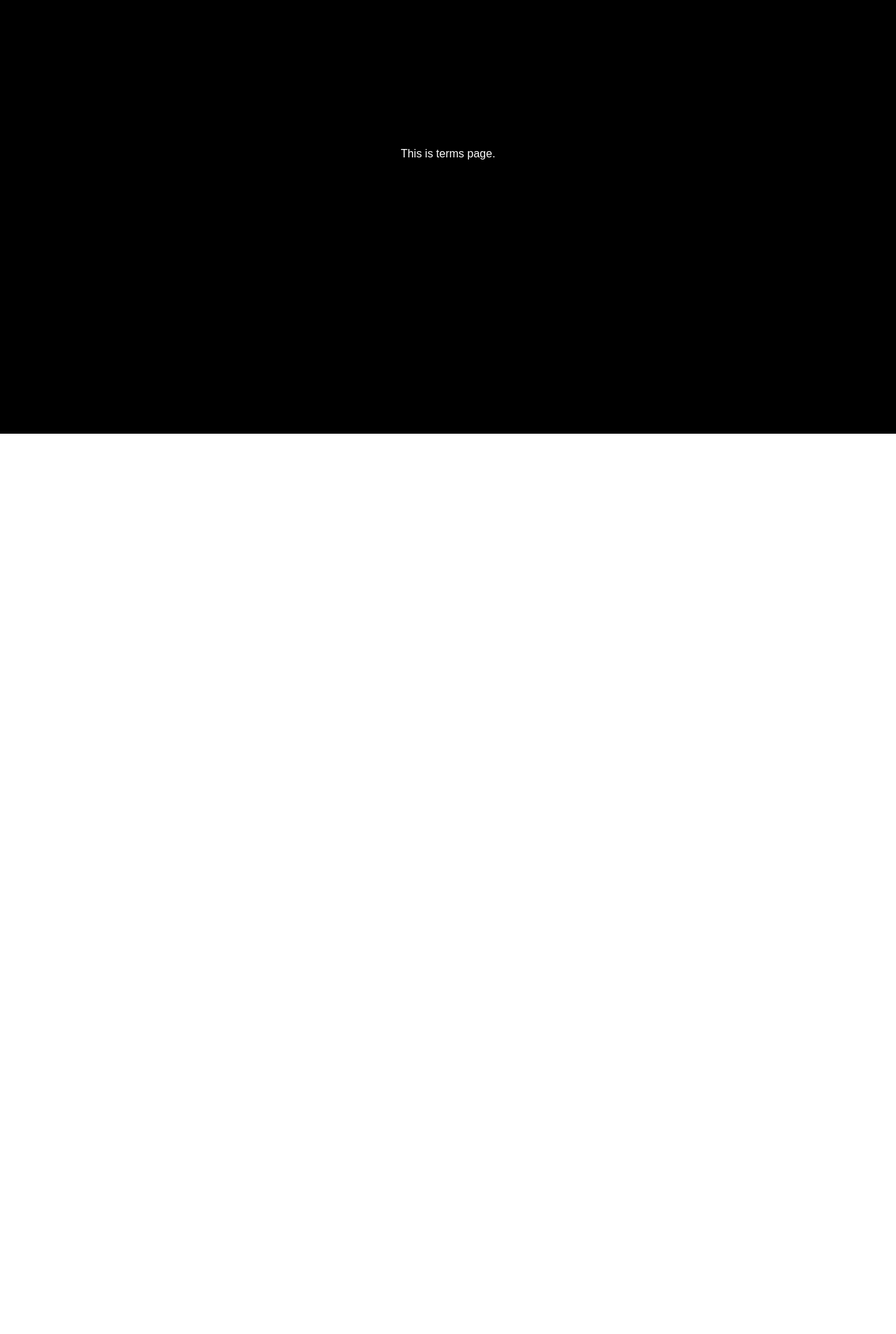
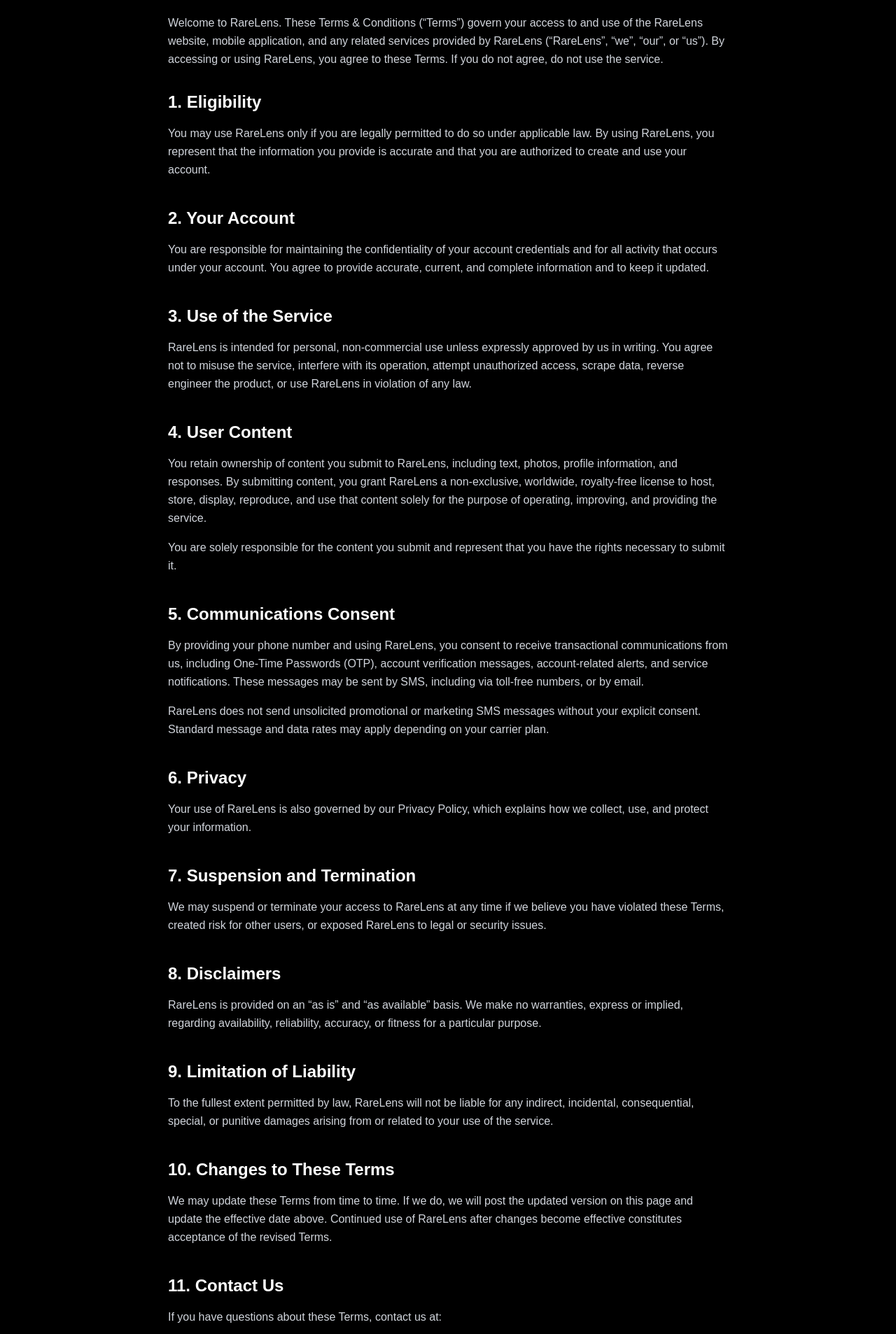
Before and after one commit to AakashKakkar/rarelens-site, a Next.js app: page /terms in a window 1280 px wide. Shown: the part 180-2087 px from the top of the page at 70% size. Before the commit the page ends 800 px from the top, so only its background shows below. Built offline with nearby package versions, Linux system fonts and the light colour scheme.

Commit message:
final terms page

```diff
--- a/app/terms/page.tsx
+++ b/app/terms/page.tsx
@@ -1,7 +1,139 @@
 export default function TermsPage() {
   return (
-    <div className="min-h-screen bg-black text-white flex items-center justify-center">
-      <div>This is terms page.</div>
+    <div className="min-h-screen bg-black text-white px-6 py-20 flex justify-center">
+      <div className="max-w-[800px] w-full">
+        <h1 className="text-4xl font-bold mb-8">Terms & Conditions</h1>
+
+        <p className="text-gray-400 mb-6">
+          Effective Date: April 13, 2026
+        </p>
+
+        <p className="mb-8 text-gray-300 leading-relaxed">
+          Welcome to RareLens. These Terms & Conditions (“Terms”) govern your
+          access to and use of the RareLens website, mobile application, and any
+          related services provided by RareLens (“RareLens”, “we”, “our”, or “us”).
+          By accessing or using RareLens, you agree to these Terms. If you do not
+          agree, do not use the service.
+        </p>
+
+        <Section title="1. Eligibility">
+          <p className="text-gray-300 leading-relaxed">
+            You may use RareLens only if you are legally permitted to do so under
+            applicable law. By using RareLens, you represent that the information
+            you provide is accurate and that you are authorized to create and use
+            your account.
+          </p>
+        </Section>
+
+        <Section title="2. Your Account">
+          <p className="text-gray-300 leading-relaxed">
+            You are responsible for maintaining the confidentiality of your account
+            credentials and for all activity that occurs under your account. You
+            agree to provide accurate, current, and complete information and to
+            keep it updated.
+          </p>
+        </Section>
+
+        <Section title="3. Use of the Service">
+          <p className="text-gray-300 leading-relaxed">
+            RareLens is intended for personal, non-commercial use unless expressly
+            approved by us in writing. You agree not to misuse the service,
+            interfere with its operation, attempt unauthorized access, scrape data,
+            reverse engineer the product, or use RareLens in violation of any law.
+          </p>
+        </Section>
+
+        <Section title="4. User Content">
+          <p className="text-gray-300 leading-relaxed">
+            You retain ownership of content you submit to RareLens, including text,
+            photos, profile information, and responses. By submitting content, you
+            grant RareLens a non-exclusive, worldwide, royalty-free license to
+            host, store, display, reproduce, and use that content solely for the
+            purpose of operating, improving, and providing the service.
+          </p>
+          <p className="text-gray-300 leading-relaxed mt-4">
+            You are solely responsible for the content you submit and represent
+            that you have the rights necessary to submit it.
+          </p>
+        </Section>
+
+        <Section title="5. Communications Consent">
+          <p className="text-gray-300 leading-relaxed">
+            By providing your phone number and using RareLens, you consent to
+            receive transactional communications from us, including One-Time
+            Passwords (OTP), account verification messages, account-related alerts,
+            and service notifications. These messages may be sent by SMS,
+            including via toll-free numbers, or by email.
+          </p>
+          <p className="text-gray-300 leading-relaxed mt-4">
+            RareLens does not send unsolicited promotional or marketing SMS
+            messages without your explicit consent. Standard message and data rates
+            may apply depending on your carrier plan.
+          </p>
+        </Section>
+
+        <Section title="6. Privacy">
+          <p className="text-gray-300 leading-relaxed">
+            Your use of RareLens is also governed by our Privacy Policy, which
+            explains how we collect, use, and protect your information.
+          </p>
+        </Section>
+
+        <Section title="7. Suspension and Termination">
+          <p className="text-gray-300 leading-relaxed">
+            We may suspend or terminate your access to RareLens at any time if we
+            believe you have violated these Terms, created risk for other users,
+            or exposed RareLens to legal or security issues.
+          </p>
+        </Section>
+
+        <Section title="8. Disclaimers">
+          <p className="text-gray-300 leading-relaxed">
+            RareLens is provided on an “as is” and “as available” basis. We make
+            no warranties, express or implied, regarding availability,
+            reliability, accuracy, or fitness for a particular purpose.
+          </p>
+        </Section>
+
+        <Section title="9. Limitation of Liability">
+          <p className="text-gray-300 leading-relaxed">
+            To the fullest extent permitted by law, RareLens will not be liable
+            for any indirect, incidental, consequential, special, or punitive
+            damages arising from or related to your use of the service.
+          </p>
+        </Section>
+
+        <Section title="10. Changes to These Terms">
+          <p className="text-gray-300 leading-relaxed">
+            We may update these Terms from time to time. If we do, we will post
+            the updated version on this page and update the effective date above.
+            Continued use of RareLens after changes become effective constitutes
+            acceptance of the revised Terms.
+          </p>
+        </Section>
+
+        <Section title="11. Contact Us">
+          <p className="text-gray-300 leading-relaxed">
+            If you have questions about these Terms, contact us at:
+          </p>
+          <p className="mt-2 text-white font-semibold">hello@rarelens.ai</p>
+        </Section>
+      </div>
     </div>
   );
 }
+
+function Section({
+  title,
+  children,
+}: {
+  title: string;
+  children: React.ReactNode;
+}) {
+  return (
+    <div className="mb-10">
+      <h2 className="text-2xl font-semibold mb-4">{title}</h2>
+      {children}
+    </div>
+  );
+}
```
